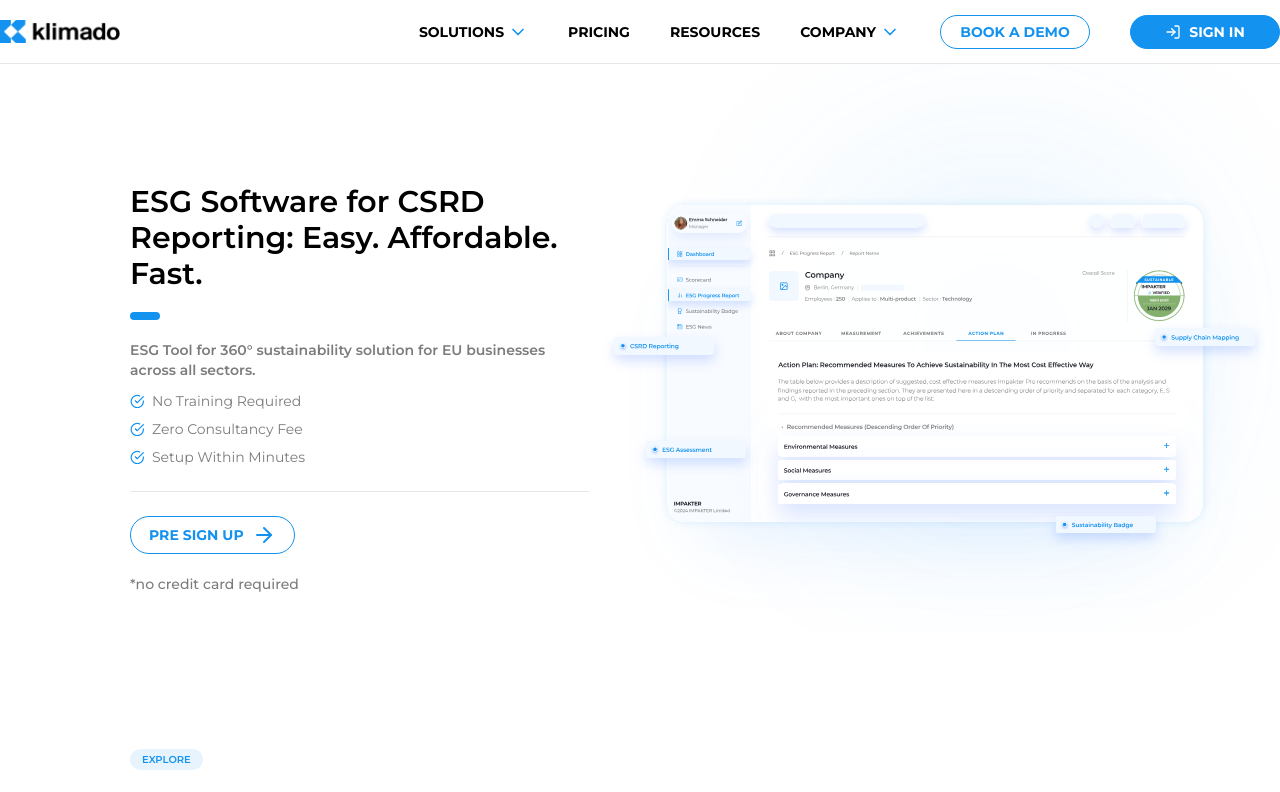
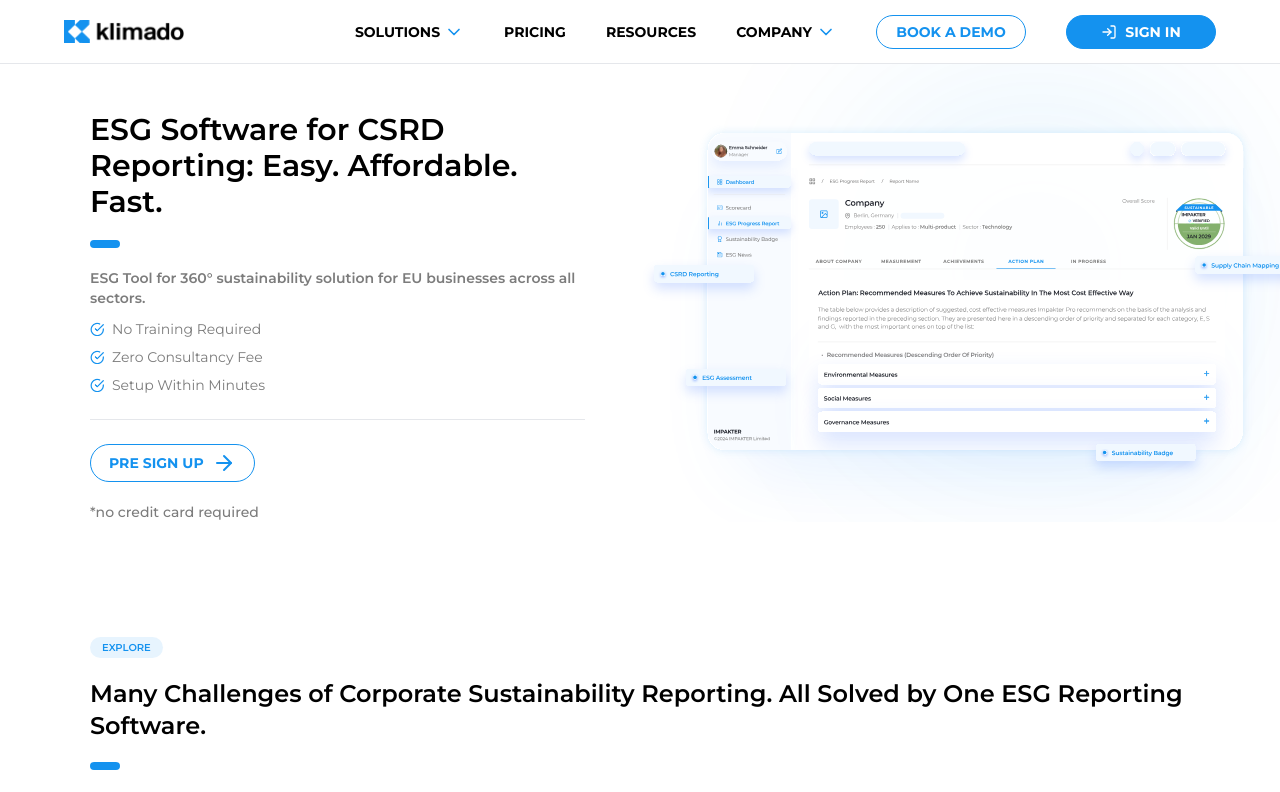
Before and after one commit to RaoAkif/Klimado, a Next.js app: page / in a window 1280 px wide. Shown: the top 792 px of the page. Built offline with nearby package versions, Linux system fonts and the light colour scheme.

Commit message:
Expanded the width of the container and components

```diff
--- a/src/app/(routes)/about-us/components/hero.tsx
+++ b/src/app/(routes)/about-us/components/hero.tsx
@@ -5,7 +5,7 @@
 export default function Hero() {
   return (
     <section className="first-section">
-      <div className="flex flex-col  lg:mt-20 lg:gap-5 container relative">
+      <div className="flex flex-col  lg:mt-12 lg:gap-5 container relative">
         <Image
           src={heroImg}
           alt="Hero Image About Us"
--- a/src/app/(routes)/components/hero.tsx
+++ b/src/app/(routes)/components/hero.tsx
@@ -8,7 +8,7 @@
 export default function Hero() {
   return (
     <section className="first-section overflow-hidden">
-      <div className="flex flex-col  lg:mt-20 lg:gap-5 container relative">
+      <div className="flex flex-col  lg:mt-12 lg:gap-5 container relative">
         <Image
           src={"/hero-homepage.svg"}
           alt="Hero Image"
--- a/src/app/(routes)/esg-software-for-sustainability-reporting/components/hero-business.tsx
+++ b/src/app/(routes)/esg-software-for-sustainability-reporting/components/hero-business.tsx
@@ -8,7 +8,7 @@
 export default function Hero() {
   return (
     <section className="first-section">
-      <div className="flex flex-col  lg:mt-20 lg:gap-5 container relative">
+      <div className="flex flex-col  lg:mt-12 lg:gap-5 container relative">
         <Image
           src={"/hero-business-page.svg"}
           alt="Hero Image"
--- a/src/app/(routes)/esg-supply-chain-software/components/hero-supply-chain.tsx
+++ b/src/app/(routes)/esg-supply-chain-software/components/hero-supply-chain.tsx
@@ -8,7 +8,7 @@
 export default function Hero() {
   return (
     <section className="first-section">
-      <div className="flex flex-col  lg:mt-20 lg:gap-5 container relative">
+      <div className="flex flex-col  lg:mt-12 lg:gap-5 container relative">
         <Image
           src={"/hero-enterprise-page.svg"}
           alt="Hero Image"
--- a/src/app/(routes)/login/components/hero.tsx
+++ b/src/app/(routes)/login/components/hero.tsx
@@ -5,7 +5,7 @@
 export default function Hero() {
   return (
     <section className="first-section">
-      <div className="flex flex-col  lg:mt-20 lg:gap-5 container relative">
+      <div className="flex flex-col  lg:mt-12 lg:gap-5 container relative">
         <Image
           src={heroImg}
           alt="Hero Image About Us"
--- a/src/app/components/sections/header/header.tsx
+++ b/src/app/components/sections/header/header.tsx
@@ -9,7 +9,7 @@
 export default function Header() {
   return (
     <header className="h-[4rem] items-center flex border-b sticky top-0 bg-white z-50">
-      <div className="max-w-[1308px] mx-auto items-center w-full flex justify-between px-5 lg:px-0">
+      <div className="mx-auto items-center w-full flex justify-between px-5 lg:px-16">
         <Link href={EXTERNAL_LINKS.impakterPro} className="font-bold">
           <ImpakterProTextLogo />
         </Link>
--- a/src/app/globals.css
+++ b/src/app/globals.css
@@ -7,7 +7,7 @@
 }
 
 .container {
-  @apply mx-auto max-w-[1020px] w-full h-full xl:px-0 px-5;
+  @apply mx-auto max-w-[1100px] w-full h-full xl:px-0 px-5;
 }
 
 .container-wide {
@@ -39,10 +39,6 @@
 
 .h2-content {
   @apply font-semibold text-lg lg:text-2xl;
-}
-
-.first-section {
-  @apply py-10;
 }
 
 .card {
```
